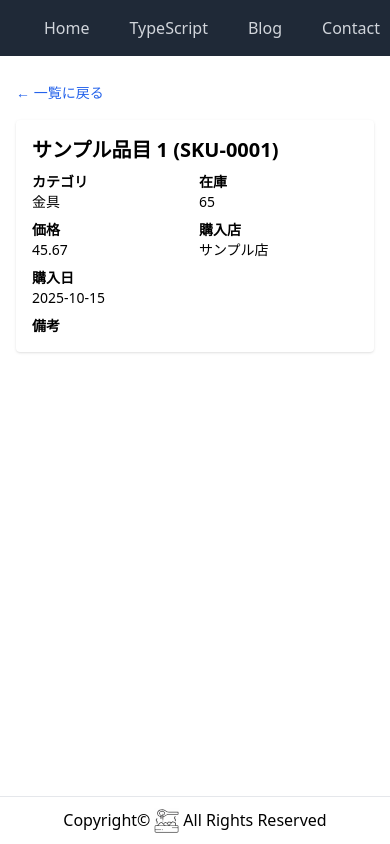
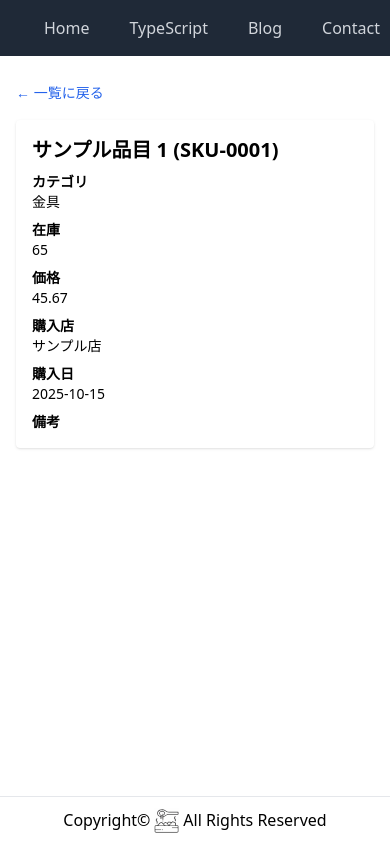
Before and after one commit to NewM07x2/HomeStock, a Next.js app in the folder next-app/: page /items/1 in a window 390 px wide. Built offline with nearby package versions, Linux system fonts and the light colour scheme.

Commit message:
Create responsive layout for CreateItemModal and ItemDetail components; adjust grid structure for better display

```diff
--- a/next-app/src/components/items/CreateItemModal.tsx
+++ b/next-app/src/components/items/CreateItemModal.tsx
@@ -40,10 +40,10 @@ export default function CreateItemModal({ handleCloseClick, item, isEdit }: hand
   }
 
   const modal = (
-    <div className="fixed inset-0 bg-black bg-opacity-40 flex items-center justify-center">
-      <div className="bg-white rounded shadow p-6 w-11/12 max-w-xl">
+    <div className="fixed inset-0 bg-black bg-opacity-40 flex items-center justify-center px-2">
+      <div className="bg-white rounded shadow p-4 sm:p-6 w-full max-w-xl mx-auto max-h-[90vh] overflow-y-auto">
         <h3 className="text-lg font-medium mb-3">{isEdit ? 'アイテム編集' : 'アイテム作成'}</h3>
-        <div className="space-y-2 text-sm">
+        <div className="grid grid-cols-1 sm:grid-cols-2 gap-2 text-sm">
           <div>
             <label className="block">名称</label>
             <input className="border rounded w-full px-2 py-1" value={form.name} onChange={e => setForm({ ...form, name: e.target.value })} />
@@ -68,7 +68,7 @@ export default function CreateItemModal({ handleCloseClick, item, isEdit }: hand
             <label className="block">購入日</label>
             <input type="date" className="border rounded w-full px-2 py-1" value={form.purchase_date} onChange={e => setForm({ ...form, purchase_date: e.target.value })} />
           </div>
-          <div>
+          <div className="sm:col-span-2">
             <label className="block">備考</label>
             <textarea className="border rounded w-full px-2 py-1" value={form.notes} onChange={e => setForm({ ...form, notes: e.target.value })} />
           </div>
--- a/next-app/src/components/items/ItemDetail.tsx
+++ b/next-app/src/components/items/ItemDetail.tsx
@@ -77,13 +77,13 @@ export default function ItemDetail({ id, item: initialItem, editable = false }:
       ) : (
         <>
           <h2 className="text-xl font-semibold mb-2">{item.name} ({item.code})</h2>
-          <div className="grid grid-cols-2 gap-2 text-sm">
+          <div className="grid grid-cols-1 sm:grid-cols-2 gap-2 text-sm">
             <div><strong>カテゴリ</strong><div>{item.category}</div></div>
             <div><strong>在庫</strong><div>{item.qty}</div></div>
             <div><strong>価格</strong><div>{item.price}</div></div>
             <div><strong>購入店</strong><div>{item.purchase_store}</div></div>
             <div><strong>購入日</strong><div>{item.purchase_date}</div></div>
-            <div className="col-span-2"><strong>備考</strong><div>{item.notes}</div></div>
+            <div className="sm:col-span-2"><strong>備考</strong><div>{item.notes}</div></div>
           </div>
         </>
       )}
```
